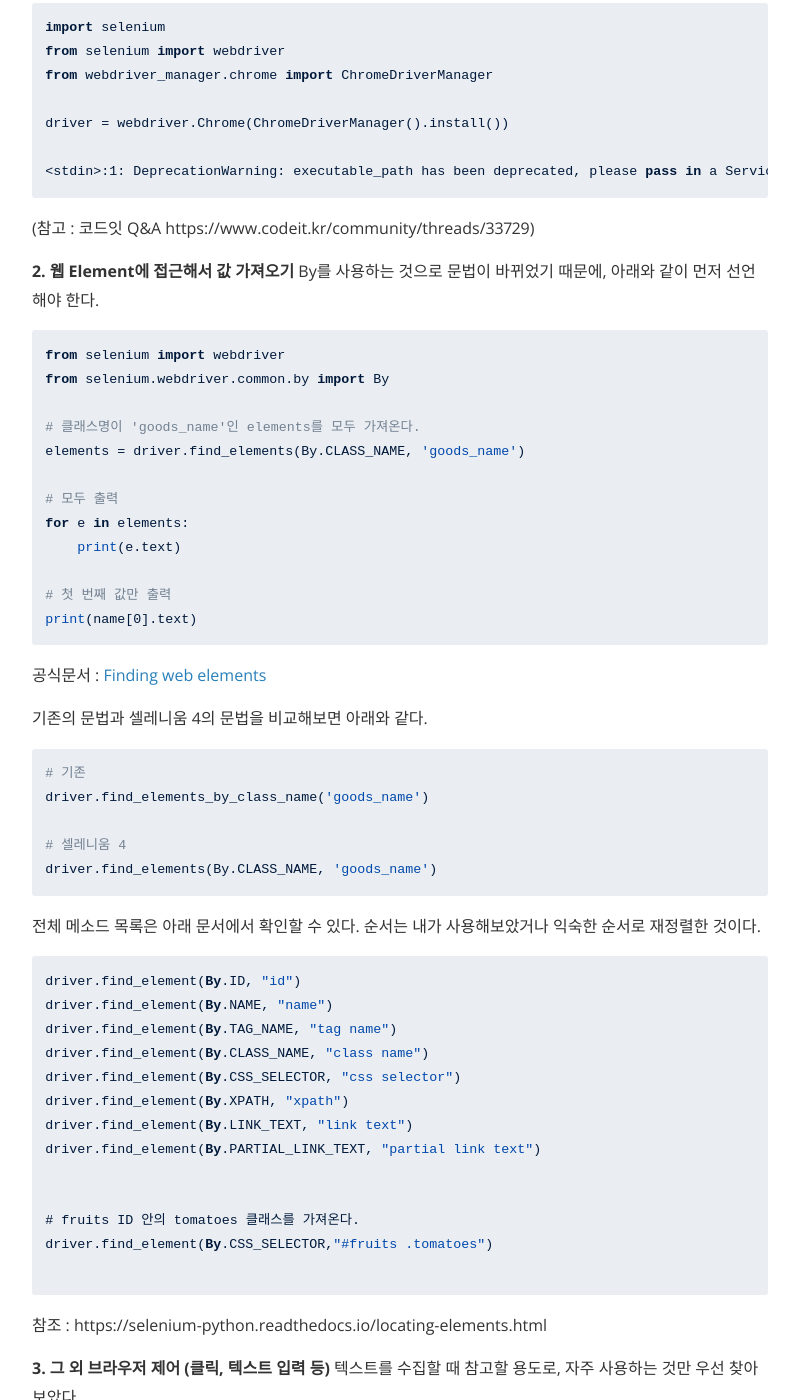
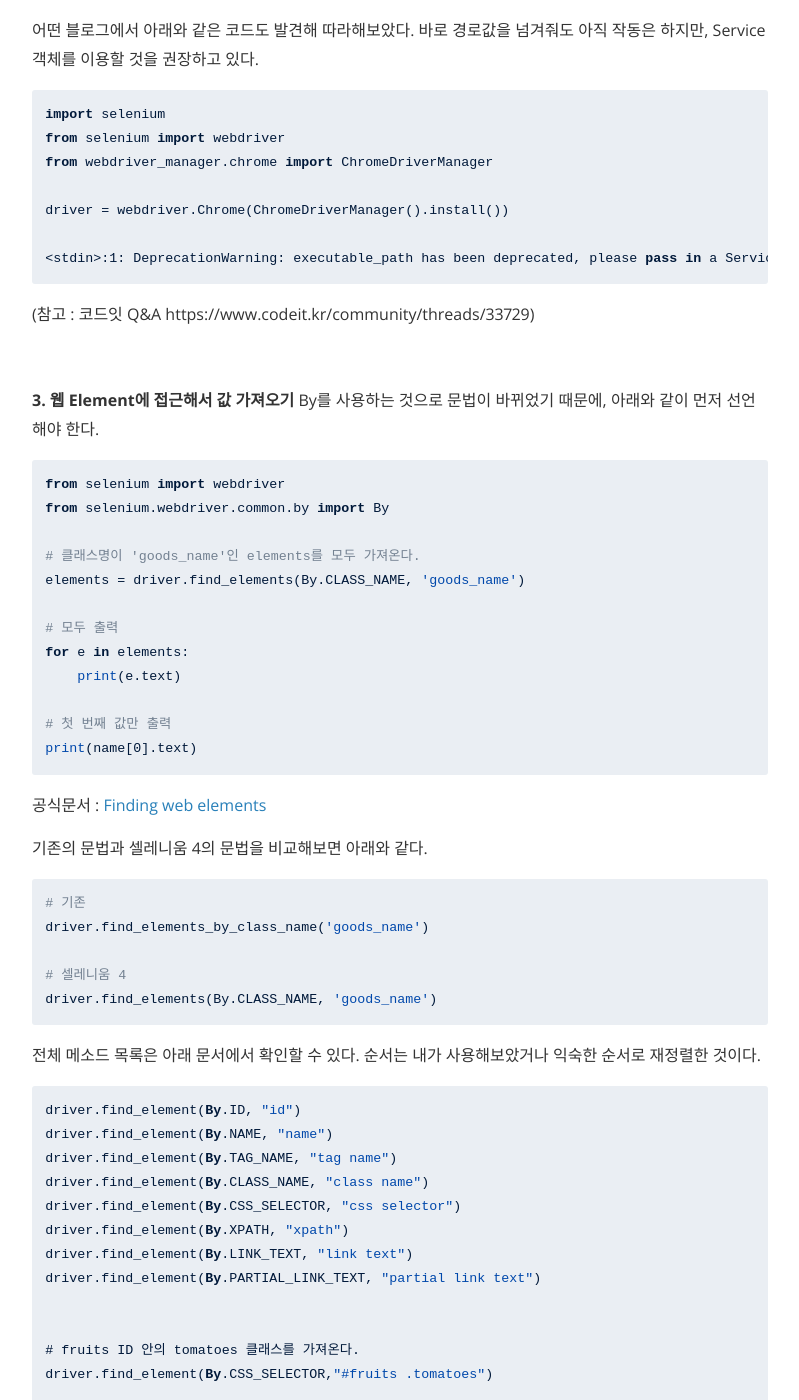
Before and after one commit to JessyMin/jessymin.github.io, a Jekyll site: the page built from _posts/2023-02-20-selenium-4-update-overview.md, in a window 1280 px wide and 1400 px high, scrolled down 3269 px. Shown: the whole window, without its empty margins (240-1039 px from the left). Built offline with Jekyll 4.4.1, drawn with Linux system fonts in a browser that asks for light colours; nearby versions of some CDN libraries; some of the changed text lies outside the part shown.

Commit message:
[edit] markdown

````diff
--- a/_posts/2023-02-20-selenium-4-update-overview.md
+++ b/_posts/2023-02-20-selenium-4-update-overview.md
@@ -49,6 +50,7 @@
 하지만 셀레니움 4에서는 간단히 아래 2가지만 실행하면 된다.
 - Webdriver manager를 설치한다.
 - 코드 앞부분의 선언하는 내용을 작성해 놓고, 재사용한다.
+
 <br/>
 
 
@@ -69,6 +71,7 @@
 import selenium
 print(selenium.__version__)
 ```
+
 <br/>
 
 
@@ -121,9 +124,10 @@
 <stdin>:1: DeprecationWarning: executable_path has been deprecated, please pass in a Service object
 ```
 (참고 : 코드잇 Q&A https://www.codeit.kr/community/threads/33729)
+
 <br/>
 
-**2. 웹 Element에 접근해서 값 가져오기**
+**3. 웹 Element에 접근해서 값 가져오기**
 By를 사용하는 것으로 문법이 바뀌었기 때문에, 아래와 같이 먼저 선언해야 한다.
 
 ```python
@@ -201,6 +207,7 @@
 
 ```
 공식문서 : <a href="https://www.selenium.dev/documentation/webdriver/elements/interactions/">Interacting with web elements</a>
+
 <br/>
 
 
````
Also changed, not shown: other parts of _posts/2023-02-20-selenium-4-update-overview.md (+5 -2 lines).
